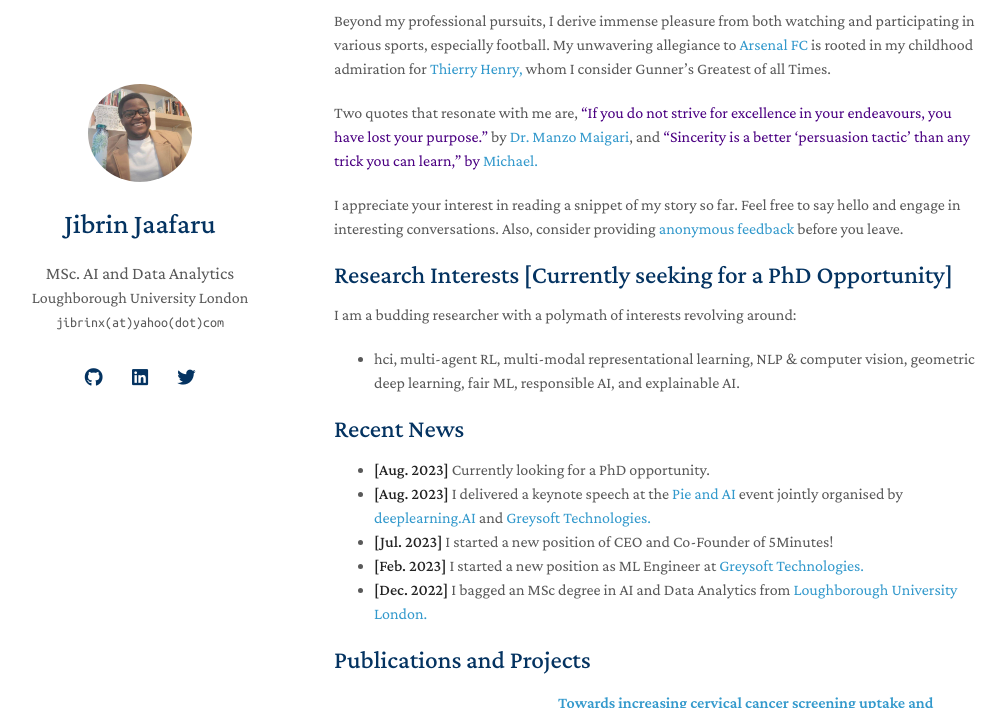
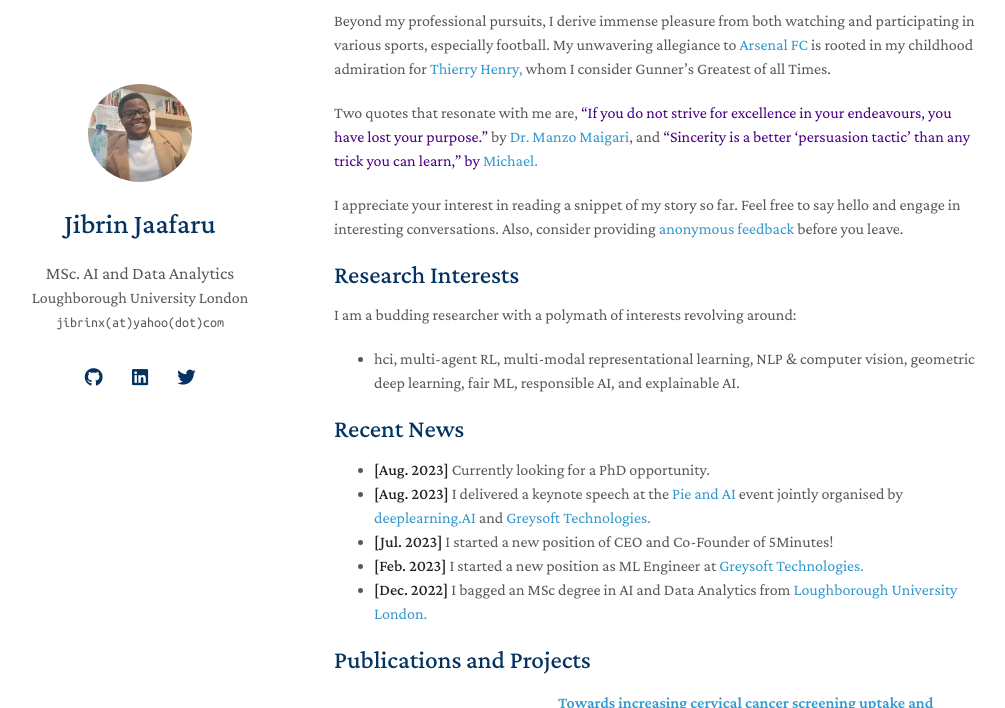
Before and after one commit to jibrinx/jibrinx.github.io, a Jekyll site: the page built from index.md, in a window 1280 px wide and 900 px high, scrolled down 610 px, cut to the strip 0-708 px from the top of the window. Shown: the whole strip, without its empty margins (136-1141 px from the left). Built offline with Jekyll 4.4.1, drawn with Linux system fonts in a browser that asks for light colours; nearby versions of some CDN libraries; a style sheet for code colours, icons or effects is not loaded.

Commit message:
Update index.md

```diff
--- a/index.md
+++ b/index.md
@@ -17,7 +17,7 @@ Two quotes that resonate with me are, <span style="color:indigo;"> "If you do no
 I appreciate your interest in reading a snippet of my story so far. Feel free to say hello and engage in interesting conversations. Also, consider providing <a href="https://ngl.link/jibrinx">anonymous feedback</a> before you leave.
 
 
-## Research Interests [Currently seeking for a PhD Opportunity]
+## Research Interests
 I am a budding researcher with a polymath of interests revolving around:
 - hci, multi-agent RL, multi-modal representational learning, NLP & computer vision, geometric deep learning, fair ML, responsible AI, and explainable AI.
 
```
